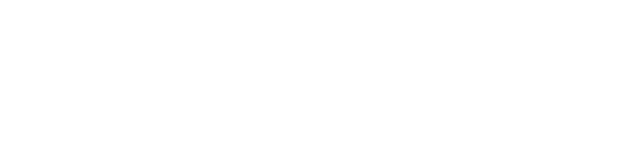
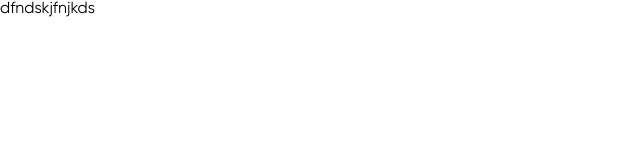
Before and after one commit to tokhirboiskhonov/Tokar, a plain HTML site: page index.html in a window 1280 px wide. Shown: the whole page, without its empty margins (0-640 px from the left). Drawn offline with Linux system fonts and the light colour scheme.

Commit message:
Edit main

```diff
--- a/index.html
+++ b/index.html
@@ -13,7 +13,7 @@
     <header></header>
 
     <!-- MAIN -->
-    <main></main>
+    <main>dfndskjfnjkds</main>
 
     <!-- FOOTER -->
     <footer></footer>
```
